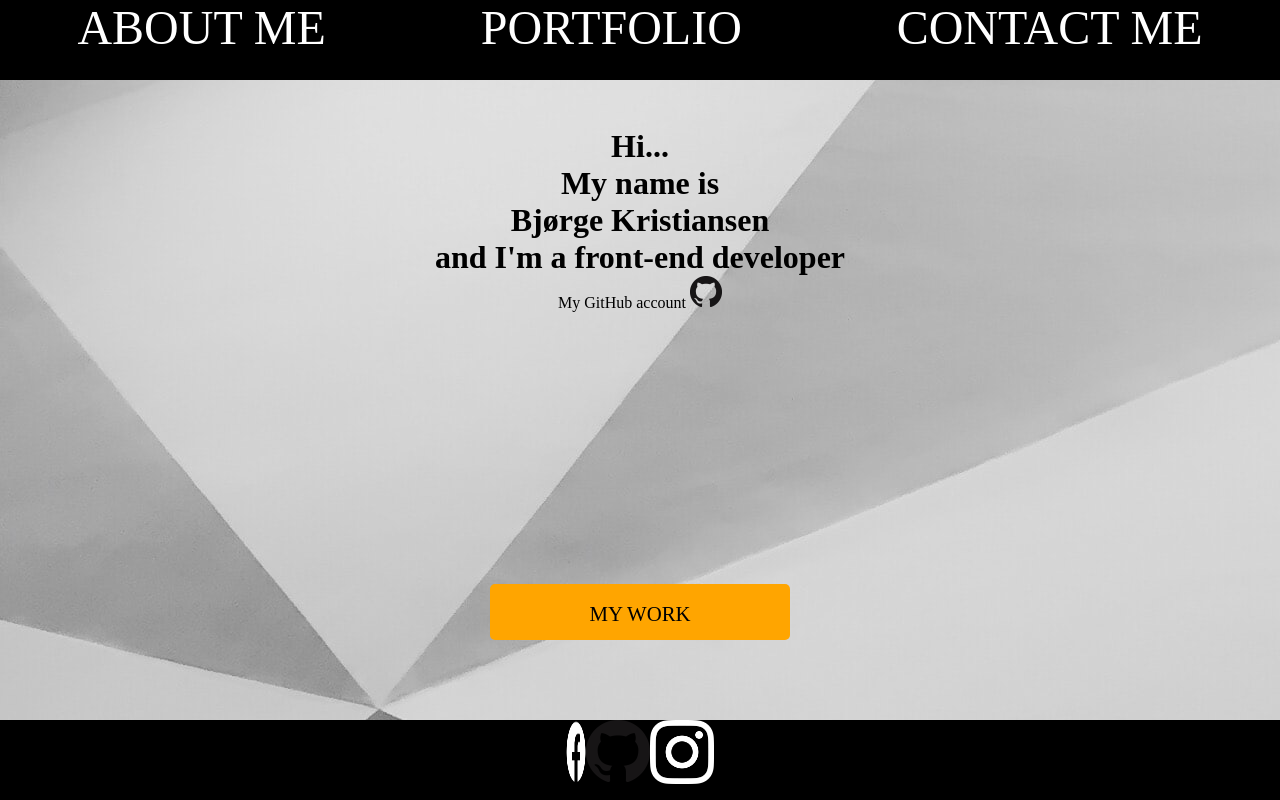
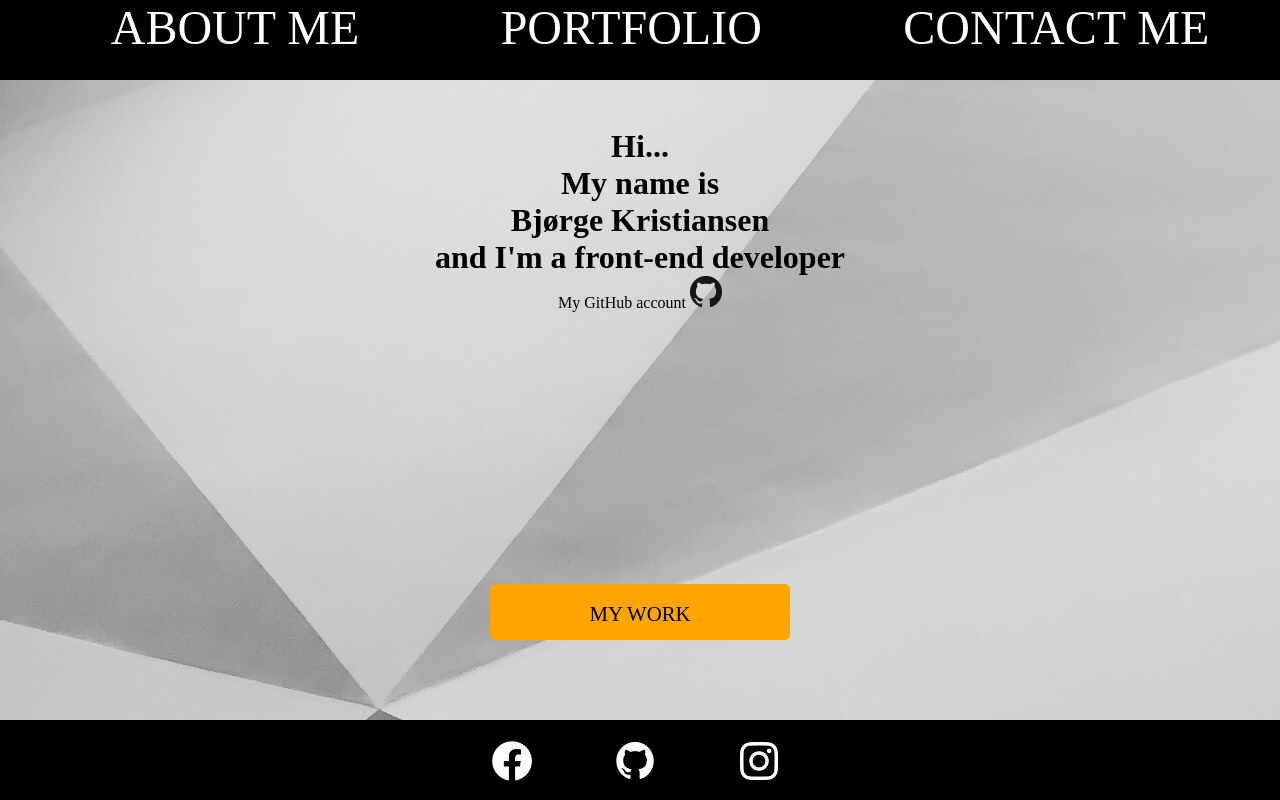
Before and after one commit to crazybki/portfolio, a plain HTML site: page index.html in a window 1280 px wide. Drawn offline with Linux system fonts and the light colour scheme.

Commit message:
css updates footer

```diff
--- a/CSS/partials/_menu-footer.scss
+++ b/CSS/partials/_menu-footer.scss
@@ -34,12 +34,29 @@ footer {
 .socialmedia {
     display: flex;
     justify-content: center;
+    align-items: center;
+}
+
+.test1 {
+    display: inline-block;
+    width: 5%;
+    margin: 20px 50px 0 20px;
 }
 
 .facebookicon {
-    width: 20px;
+    margin-left: 50%;
+    width: 65%;
+    height: 70%;
+}
+
+.githubicon {
+    margin-left: 36%;
+    width: 60%;
+    height: 65%;
 }
 
 .instagramicon {
-    width: 5%;
+    margin-left: 20%;
+    width: 60%;
+    height: 70%;
 }
--- a/CSS/partials/_variables.scss
+++ b/CSS/partials/_variables.scss
@@ -23,12 +23,37 @@ $fontColor: #FFF;
     text-transform: uppercase;
 }
 
-* {
+html,
+html,
+body,
+div,
+span,
+applet,
+object,
+iframe,
+h1,
+h2,
+h3,
+h4,
+h5,
+h6,
+p,
+center,
+ol,
+ul,
+li,
+fieldset,
+form,
+label,
+footer,
+header,
+menu,
+nav,
+section {
     margin: 0;
-    padding: 0;
 }
 
-body {
+* {
     box-sizing: border-box;
 
 }
--- a/index.html
+++ b/index.html
@@ -12,7 +12,7 @@
 <body class="body-index">
     <nav>
         <ul>
-            <li><a class="menuChoice" href="#">About me</a></li>
+            <li><a class="menuChoice" href="/index.html">About me</a></li>
             <li><a class="menuChoice" href="/portfolio.html">Portfolio</a></li>
             <li><a class="menuChoice" href="/contactform.html">Contact me</a></li>
         </ul>
@@ -35,9 +35,15 @@
     </section>
     <footer>
         <div class="socialmedia">
-            <img class="facebookicon" src="/img/f_logo_RGB-White_72.png" alt="" srcset="">
-            <img class="githubicon" src="/img/github-footer.png" alt="" srcset="">
-            <img class="instagramicon" src="/img/instagram.png" alt="" srcset="">
+            <a class="test1" href="https://www.facebook.com/profile.php?id=773100365">
+                <img src="/img/f_logo_RGB-White_72.png" alt="image of facebbook icon" class="facebookicon">
+            </a>
+            <a class="test1" class="githubicon" class="githubicon" href="https://github.com/crazybki">
+                <img src="/img/githubfooter.png" alt="image of Github icon" class="githubicon">
+            </a>
+            <a class="test1" href="https://www.instagram.com/bki123/">
+                <img src="/img/instagram.png" alt="image of instagram icon" class="instagramicon">
+            </a>
         </div>
     </footer>
     <script src="/index.js"></script>
```
Also changed, not shown: contactform.html (+5 -1 lines), portfolio.html (+5 -1 lines), CSS/styles.css, img/github-footer.png (deleted), img/githubfooter.png (added), 1 other file.
